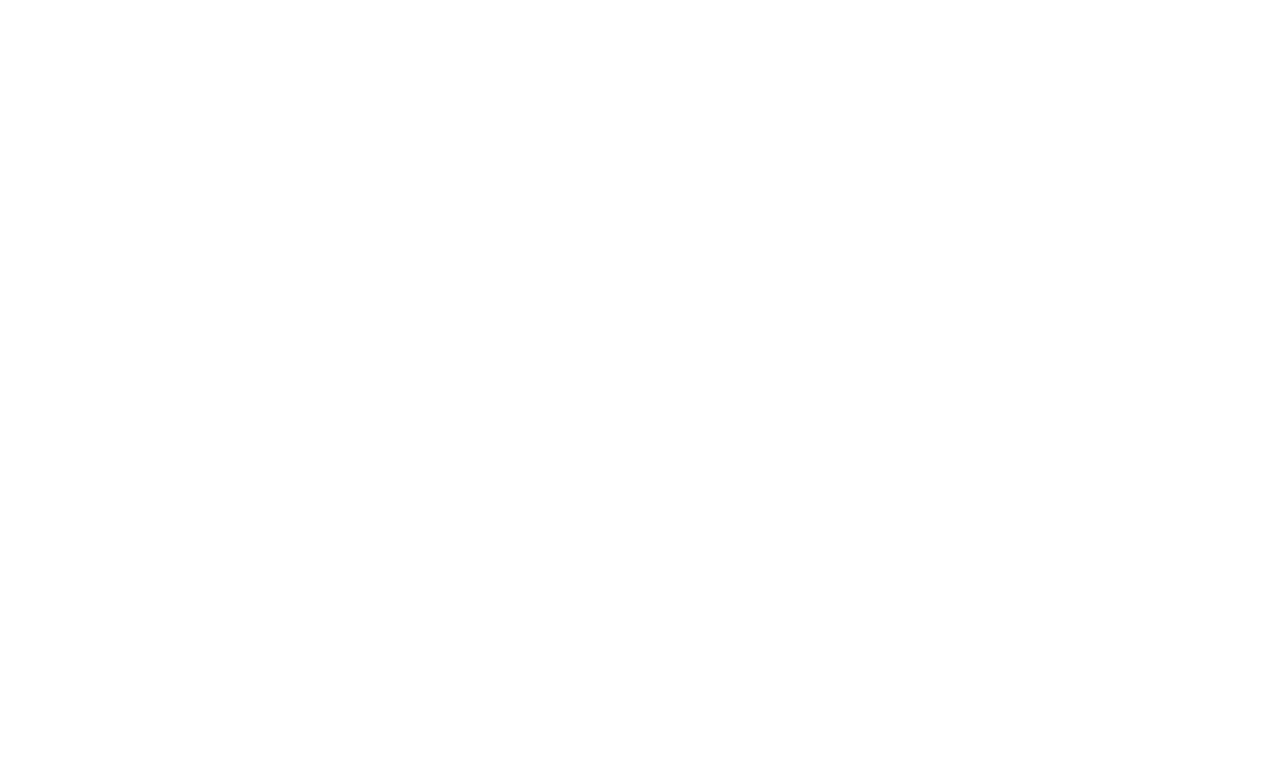
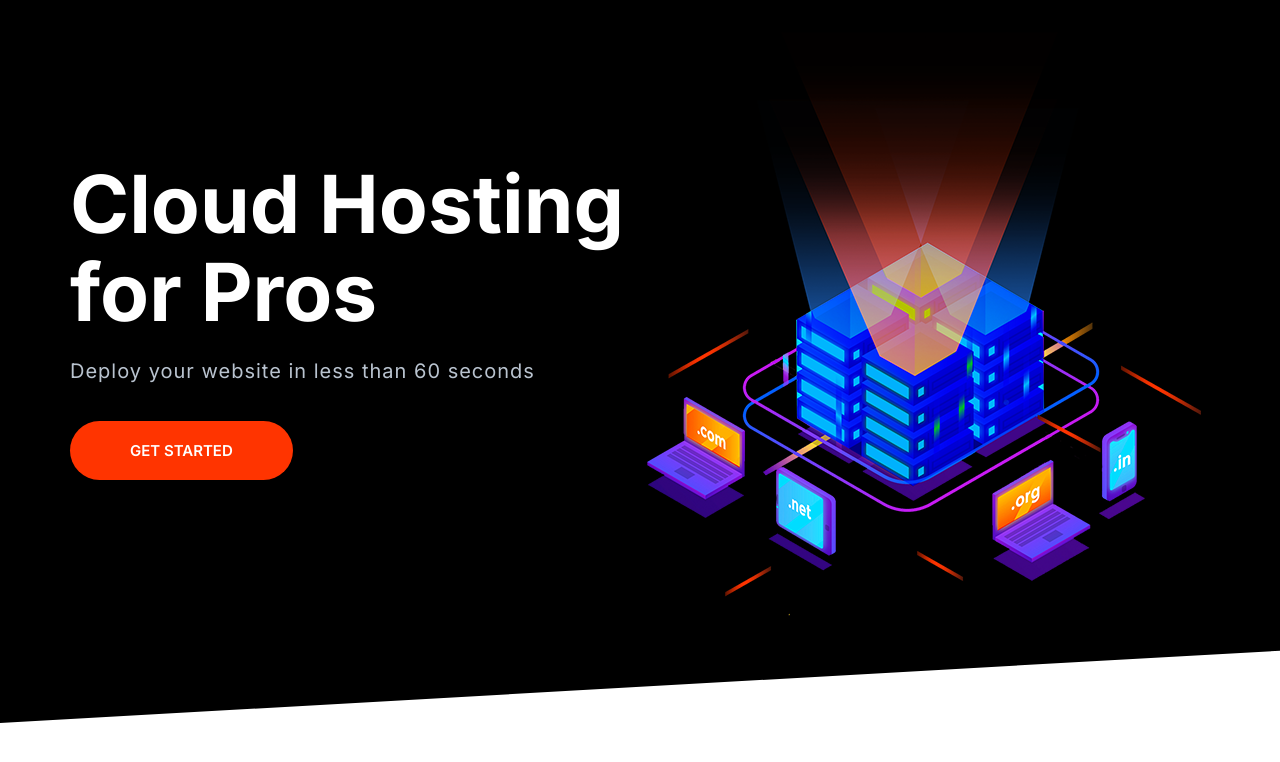
Before and after one commit to Morganyu99/Website-Project, a plain HTML site: page index.html in a window 1280 px wide. Drawn offline with Linux system fonts and the light colour scheme.

Commit message:
add hero component

```diff
--- a/css/styles.css
+++ b/css/styles.css
@@ -36,6 +36,7 @@ h2,
 h3 {
   color: var(--color-headings);
   margin-bottom: 1rem;
+  line-height: 1.1;
 }
 
 h1 {
@@ -679,3 +680,28 @@ a {
     border: 0;
   }
 }
+
+/* Hero */
+.hero {
+  clip-path: polygon(0% 0%, 100% 0%, 100% 90%, 0% 100%);
+}
+.hero__tagline {
+  font-size: 2rem;
+  color: #b9c3cf;
+  letter-spacing: 1px;
+  margin: 2rem 0 5rem;
+}
+
+.hero__image {
+  width: 100%;
+}
+
+@media screen and (min-width: 768px) {
+  .hero__content {
+    text-align: left;
+    align-self: center;
+  }
+  .hero {
+    padding-top: 0;
+  }
+}
--- a/index.html
+++ b/index.html
@@ -13,6 +13,23 @@
     <link rel="stylesheet" href="./css/normalize.css" />
     <link rel="stylesheet" href="./css/styles.css" />
   </head>
-  <body></body>
+  <body>
+    <section class="block block--dark block--skewed-left hero">
+      <div class="grid grid--1x2 container">
+        <header class="block__header hero__content">
+          <h1 class="block__heading">Cloud Hosting for Pros</h1>
+          <p class="hero__tagline">
+            Deploy your website in less than 60 seconds
+          </p>
+          <a class="btn btn--accent btn--stretched">Get Started</a>
+        </header>
+        <div>
+          <picture>
+            <img class="hero__image" src="./images/banner.png" alt="" />
+          </picture>
+        </div>
+      </div>
+    </section>
+  </body>
   <script src="./main.js"></script>
 </html>
```
Also changed, not shown: components/hero.html (added, +14 -0 lines), images/banner.png (added), images/banner.webp (added), images/banner@2x.png (added), images/banner@2x.webp (added).
